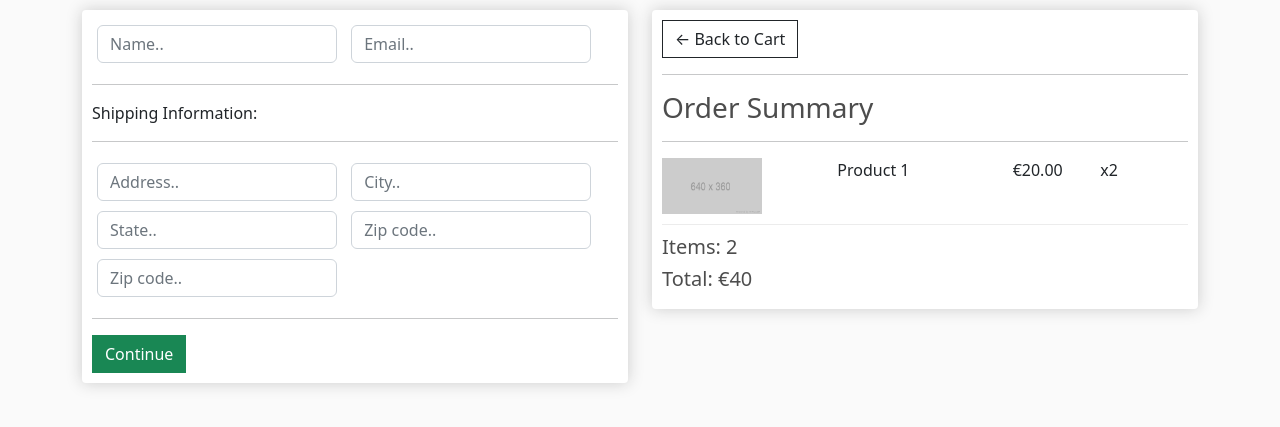
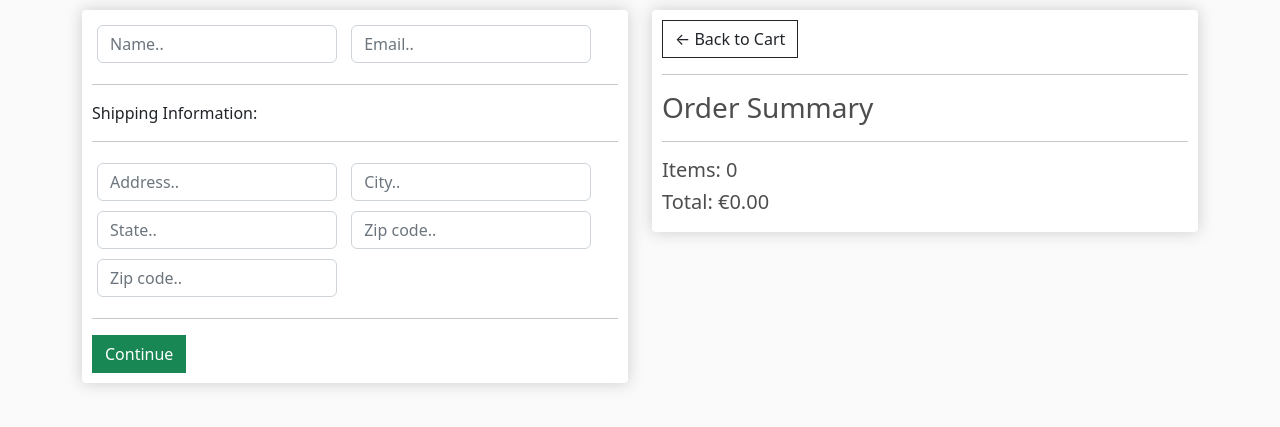
Before and after one commit to Mustafanaji0413/ecommerce, a Django app: page /checkout/ in a window 1280 px wide. Shown: the part 95-522 px from the top of the page. Run offline with Django 3.2, Linux system fonts and the light colour scheme.

Commit message:
Render out the correct checkout page  data

```diff
--- a/store/views.py
+++ b/store/views.py
@@ -23,5 +23,13 @@ def cart(request):
 
 
 def checkout(request):
-    context = {}
+    if request.user.is_authenticated:
+        customer = request.user.customer
+        order, created = Order.objects.get_or_create(customer=customer, complete=False)
+        items = order.orderitem_set.all()
+    else:
+        items = []
+        order = {'get_cart_total': 0, 'get_cart_items': 0}
+
+    context = {'items': items, 'order': order}
     return render(request, 'checkout.html', context)
--- a/templates/cart.html
+++ b/templates/cart.html
@@ -11,7 +11,7 @@
                 <table class="table">
                     <tr>
                         <th><h5>Items: <strong>{{order.get_cart_items}}</strong></h5></th>
-                        <th><h5>Total: <strong>€{{order.get_cart_total}}</strong></h5></th>
+                        <th><h5>Total: <strong>€{{order.get_cart_total|floatformat:2}}</strong></h5></th>
                         <th>
                             <a style="float: right; margin: 5px;" class="btn btn-success" href="{% url 'checkout' %}"> Checkout </a>
                         </th>
--- a/templates/checkout.html
+++ b/templates/checkout.html
@@ -55,22 +55,22 @@
 			<hr>
 			<h3>Order Summary</h3>
 			<hr>
-
+			{% for item in items %}
 			<div class="cart-row">
-				<div style="flex:2"><img class="row-image" src="{% static 'media/placeholder.png' %}"></div>
+				<div style="flex:2"><img class="row-image" src="{{item.product.imageURL}}"></div>
 				<div style="flex:2">
-					<p>Product 1</p>
+					<p>{{ item.product.name }}</p>
 				</div>
 				<div style="flex:1">
-					<p>€20.00</p>
+					<p>€{{item.product.price}}</p>
 				</div>
 				<div style="flex:1">
-					<p>x2</p>
+					<p>{{item.quantity}}</p>
 				</div>
 			</div>
-
-			<h5>Items: 2</h5>
-			<h5>Total: €40</h5>
+			{% endfor %}
+			<h5>Items: {{order.get_cart_items}}</h5>
+			<h5>Total: €{{order.get_cart_total|floatformat:2}}</h5>
 
 		</div>
 	</div>
```
